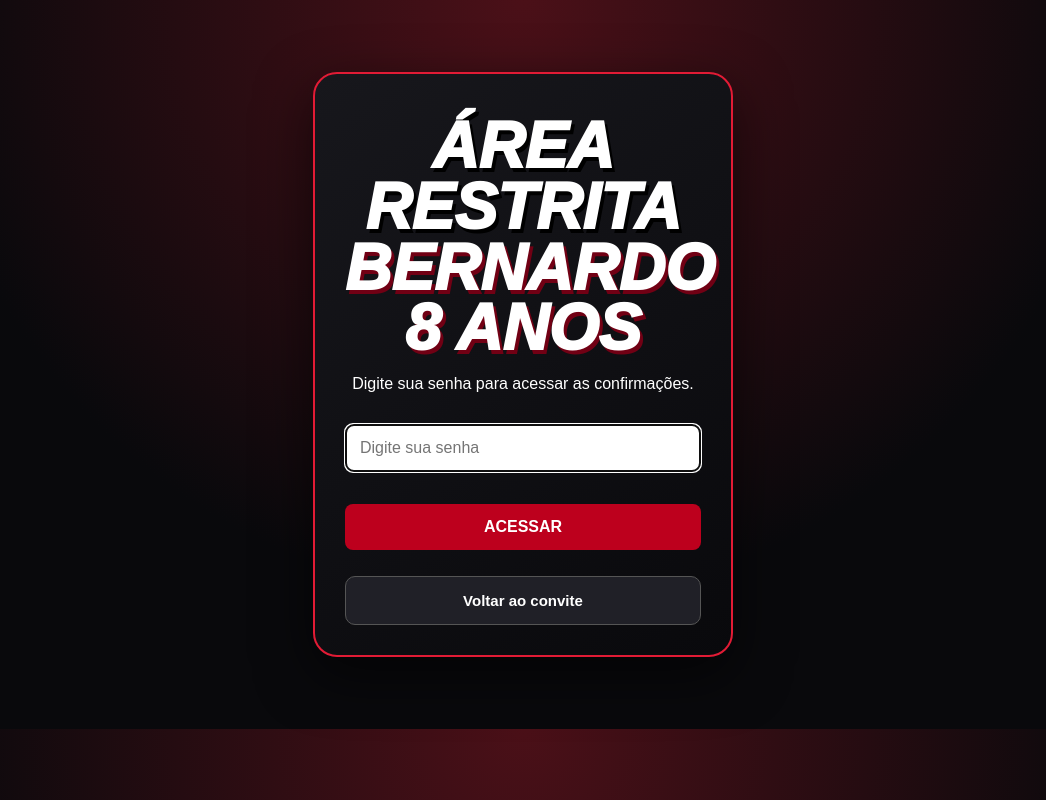
After one commit to Diegojunioo/convite-bernardo-8-anos, a Flask app: page /resumo/login in a window 1280 px wide. The commit adds this page. Shown: the whole page, without its empty margins (117-1163 px from the left). Run offline with Flask 3, Linux system fonts and the light colour scheme.

Commit message:
Adiciona template de login da area restrita

```diff
--- /dev/null
+++ b/templates/resumo_login.html
@@ -0,0 +1,101 @@
+<!DOCTYPE html>
+<html lang="pt-BR">
+
+<head>
+    <meta charset="UTF-8">
+    <meta name="viewport" content="width=device-width, initial-scale=1">
+
+    <title>Área Restrita • Bernardo</title>
+
+    <link rel="stylesheet"
+          href="{{ url_for('static', filename='style.css') }}">
+
+    <style>
+        .login-box {
+            max-width: 420px;
+            margin: 50px auto;
+            padding: 30px;
+            text-align: center;
+        }
+
+        .login-box input {
+            width: 100%;
+            padding: 14px;
+            margin: 15px 0;
+            border-radius: 8px;
+            border: 1px solid #ccc;
+            box-sizing: border-box;
+            font-size: 16px;
+        }
+
+        .login-box button {
+            width: 100%;
+            padding: 14px;
+            border: none;
+            border-radius: 8px;
+            cursor: pointer;
+            font-size: 16px;
+            font-weight: bold;
+        }
+
+        .mensagem {
+            padding: 12px;
+            margin: 12px 0;
+            border-radius: 8px;
+            background: #fff0f0;
+            color: #b00020;
+        }
+    </style>
+</head>
+
+<body>
+
+    <main class="convite painel login-box">
+
+        <h1>
+            ÁREA RESTRITA
+            <span>BERNARDO 8 ANOS</span>
+        </h1>
+
+        <p>Digite sua senha para acessar as confirmações.</p>
+
+        {% with mensagens = get_flashed_messages() %}
+            {% if mensagens %}
+                {% for mensagem in mensagens %}
+                    <div class="mensagem">
+                        {{ mensagem }}
+                    </div>
+                {% endfor %}
+            {% endif %}
+        {% endwith %}
+
+        <form method="POST">
+
+            <input type="hidden"
+                   name="csrf_token"
+                   value="{{ csrf_token() }}">
+
+            <input
+                type="password"
+                name="senha"
+                placeholder="Digite sua senha"
+                required
+                autofocus
+            >
+
+            <button type="submit">
+                ACESSAR
+            </button>
+
+        </form>
+
+        <br>
+
+        <a class="whats" href="{{ url_for('inicio') }}">
+            Voltar ao convite
+        </a>
+
+    </main>
+
+</body>
+</html>
```
Also changed, not shown: templates/resumo.html (+146 -13 lines).
